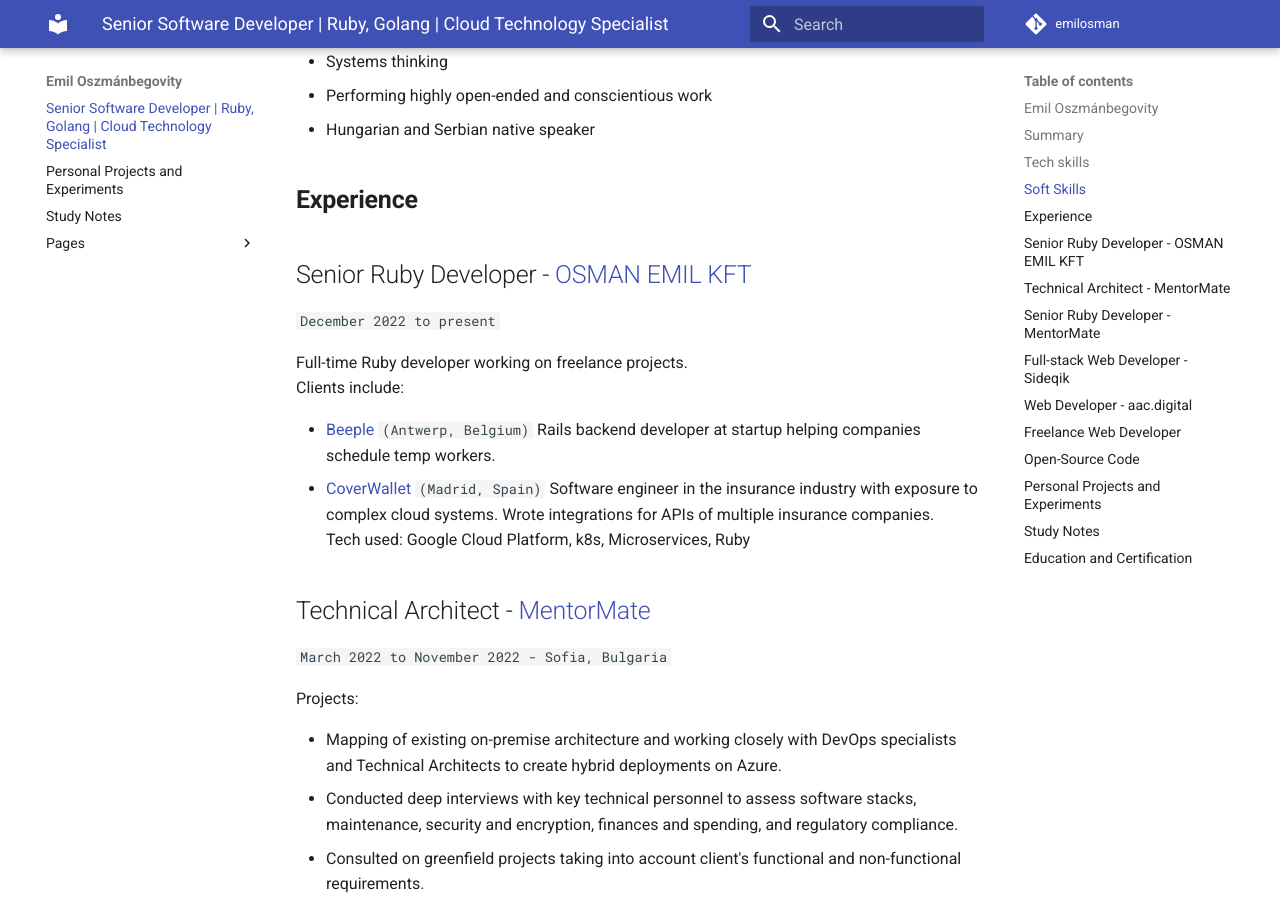
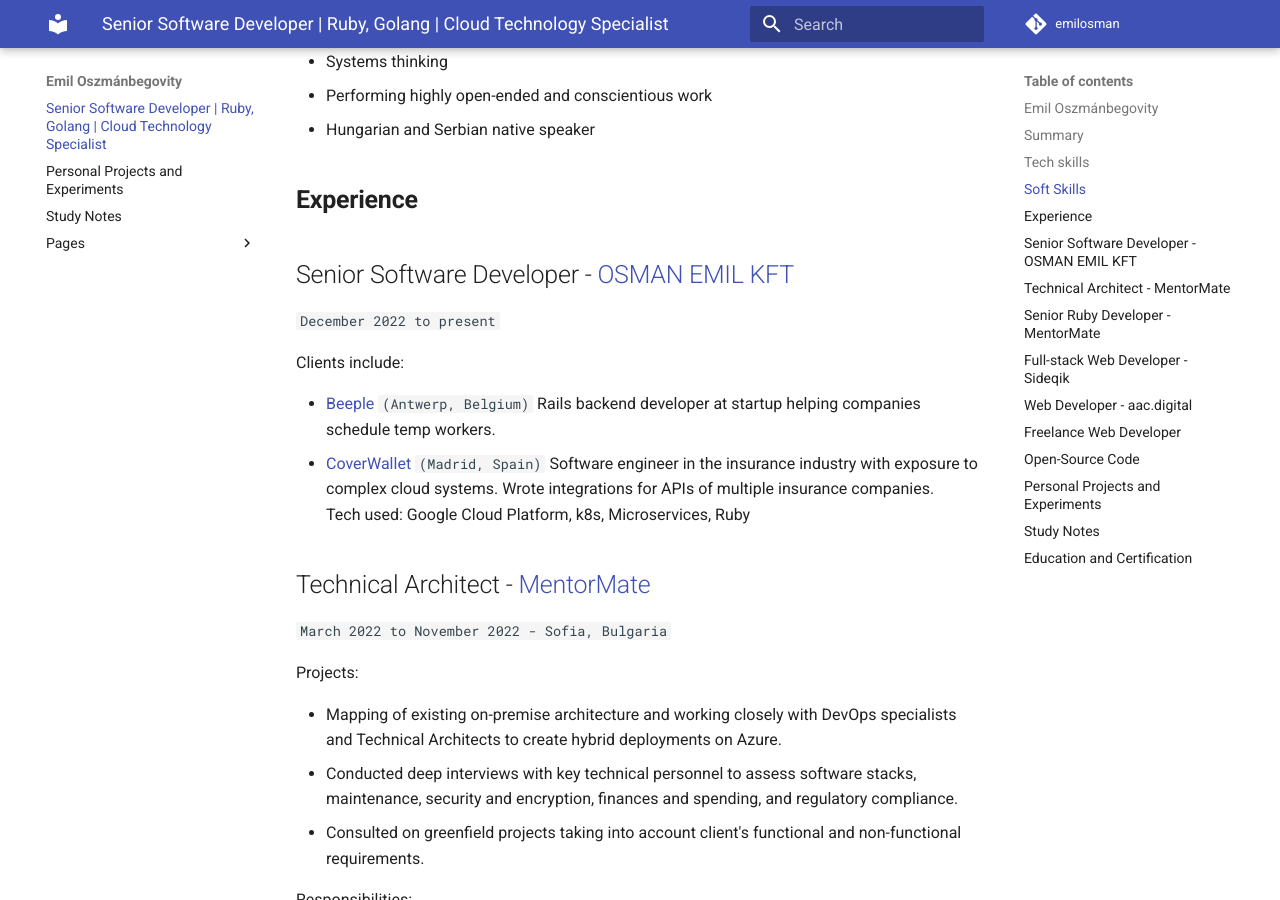
Before and after one commit to emilosman/emilosman, an MkDocs documentation site: the page built from docs/index.md, in a window 1280 px wide and 900 px high, scrolled down 1600 px. Built offline with MkDocs 1.6.1 and Material for MkDocs 9.7.7, drawn with Linux system fonts in a browser that asks for light colours; comment, search, counter and statistics services are not loaded.

Commit message:
update cv

```diff
--- a/docs/index.md
+++ b/docs/index.md
@@ -42,10 +42,9 @@
 
 ## __Experience__
 
-## Senior Ruby Developer - [OSMAN EMIL KFT](https://emilosman.com)
+## Senior Software Developer - [OSMAN EMIL KFT](https://emilosman.com)
 `December 2022 to present`
 
-Full-time Ruby developer working on freelance projects.
 Clients include:
 
 - [Beeple](https://www.beeple.eu/) `(Antwerp, Belgium)`
```
